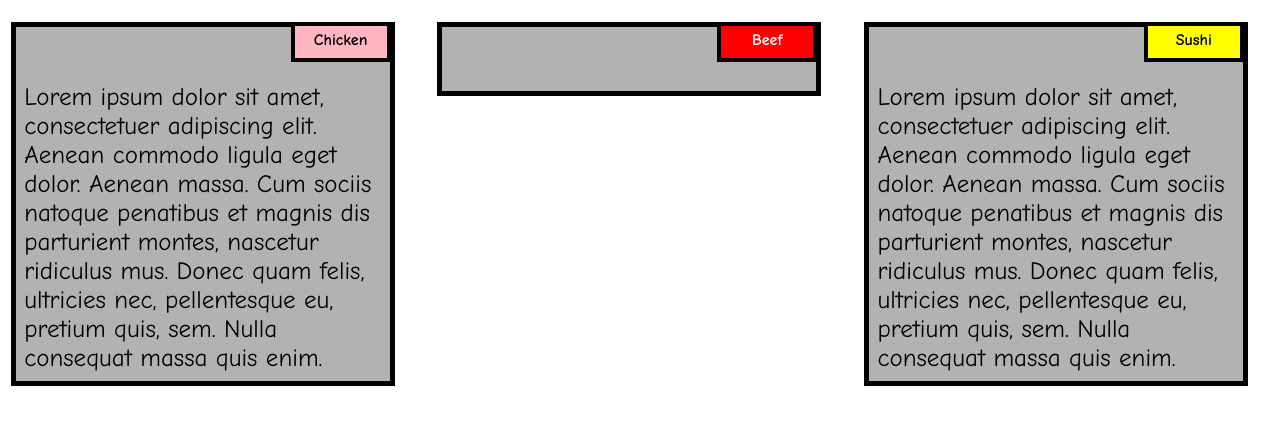
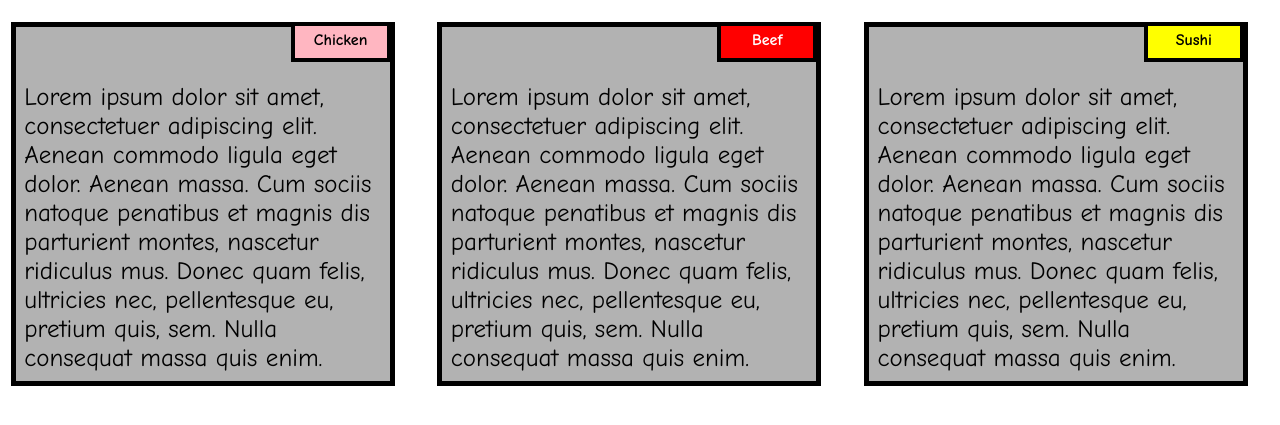
Before and after one commit to haozhenshen/page, a plain HTML site: page index.html in a window 1280 px wide. Shown: the part 95-520 px from the top of the page. Drawn offline with Linux system fonts and the light colour scheme.

Commit message:
Update index.html

```diff
--- a/index.html
+++ b/index.html
@@ -22,7 +22,7 @@
   <div class="col-lg-4 col-md-6 col-sm-12">
   	<div class="box">
    		<p class="content-name name2">Beef</p>
-   		<p class="content"></p>
+   		<p class="content">Lorem ipsum dolor sit amet, consectetuer adipiscing elit. Aenean commodo ligula eget dolor. Aenean massa. Cum sociis natoque penatibus et magnis dis parturient montes, nascetur ridiculus mus. Donec quam felis, ultricies nec, pellentesque eu, pretium quis, sem. Nulla consequat massa quis enim.</p>
   	</div>
   </div>
 
```
